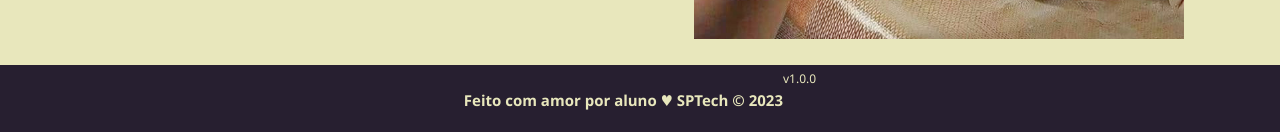
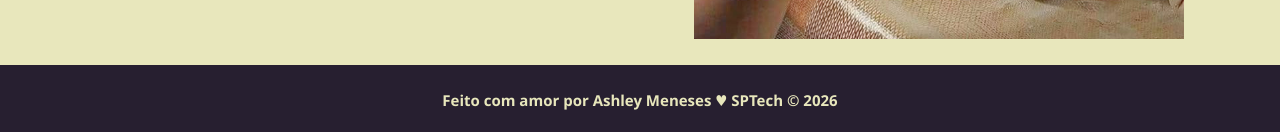
Before and after one commit to AshleyMS08/fermentando-afeto, a website: page public/index.html in a window 1280 px wide. Shown: the part 1842-1974 px from the top of the page. Drawn offline with Linux system fonts and the light colour scheme.

Commit message:
Arrumando footer

```diff
--- a/public/index.html
+++ b/public/index.html
@@ -87,10 +87,9 @@
 
 
     <div class="footer">
-      <div class="container">
-        <h4>Feito com amor por aluno &hearts; SPTech &copy; 2023</h4>
-        <span class="version">v1.0.0</span>
-      </div>
+        <div class="container">
+            <h4>Feito com amor por Ashley Meneses &hearts; SPTech &copy; 2026</h4>
+        </div>
     </div>
   </body>
 
```
Also changed, not shown: public/simulador.html (+1 -2 lines).
